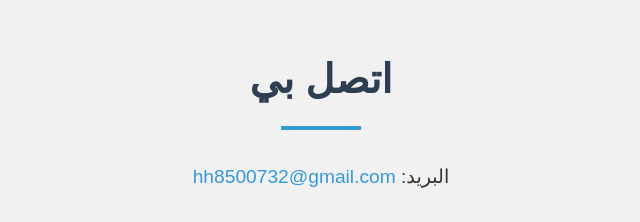
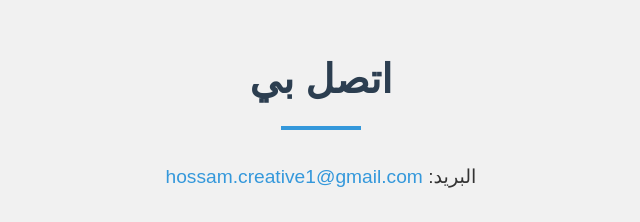
Before and after one commit to HOSSAM-ABDEL-GAWAD/Hossam-Abdel-Gawad, a plain HTML site: page index.html in a window 1280 px wide. Shown: the part 5874-6096 px from the top of the page, without its empty margins (319-959 px from the left). Drawn offline with nearby package versions, Linux system fonts and the light colour scheme.

Commit message:
Add files via upload

```diff
--- a/index.html
+++ b/index.html
@@ -249,7 +249,7 @@
 
 <section id="contact">
     <h2 data-aos="fade-down">اتصل بي</h2>
-    <p data-aos="fade-up" data-aos-delay="100">البريد: <a href="mailto:hh8500732@gmail.com">hh8500732@gmail.com</a></p>
+    <p data-aos="fade-up" data-aos-delay="100">البريد: <a href="mailto:hossam.creative1@gmail.com">hossam.creative1@gmail.com</a></p>
     <div class="social-links" data-aos="fade-up" data-aos-delay="200">
         <a href="https://www.facebook.com/profile.php?id=61556301363251" target="_blank"><i class="fab fa-facebook-f"></i></a>
         <a href="https://www.instagram.com/3bgwed/" target="_blank"><i class="fab fa-instagram"></i></a>
```
